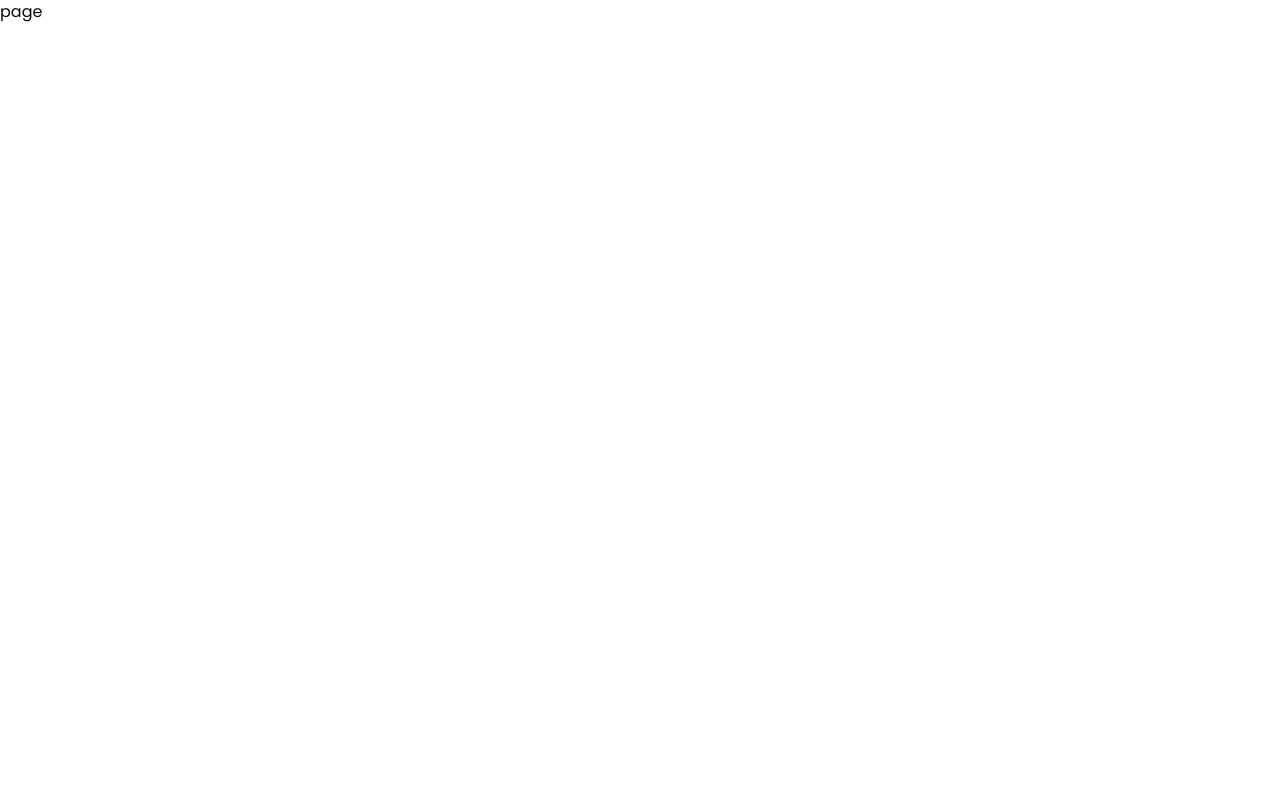
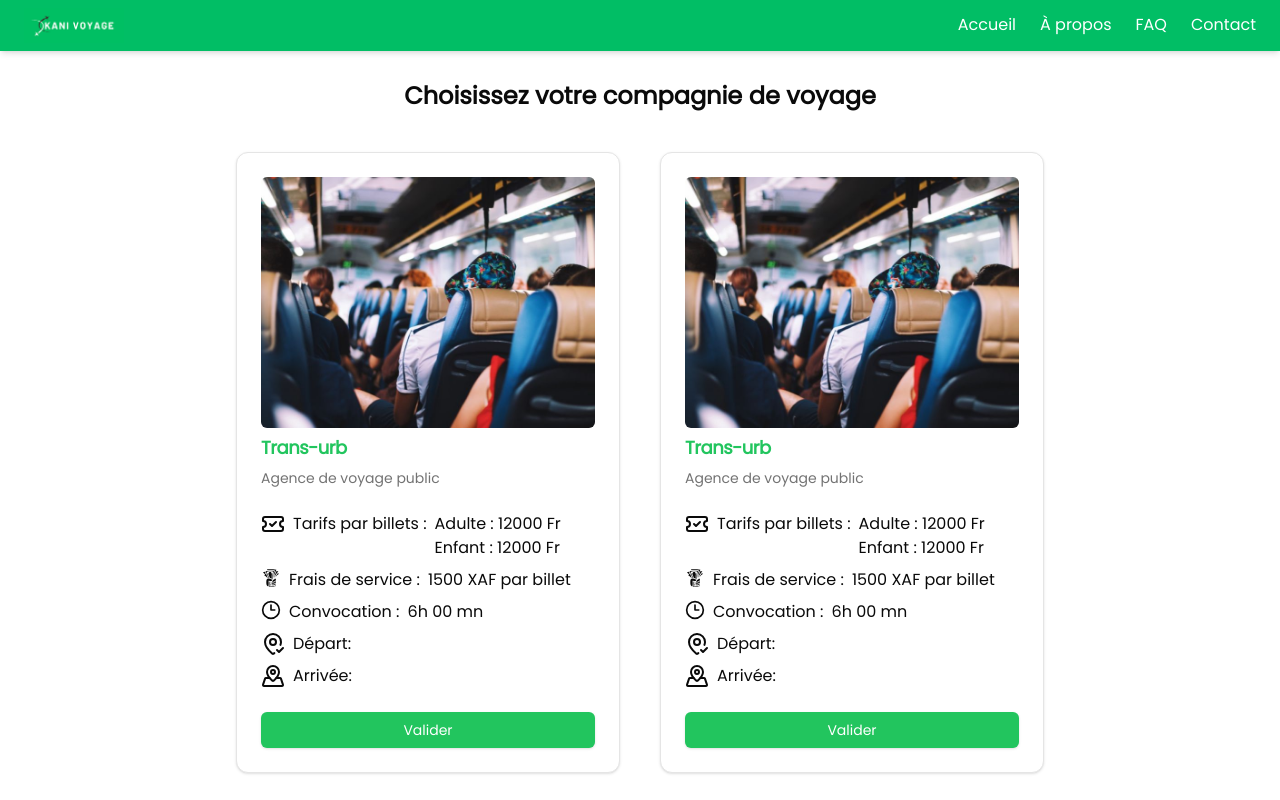
Before and after one commit to Kedesh11/oka, a Next.js app: page /agence in a window 1280 px wide. Shown: the top 800 px of the page. Built offline with nearby package versions, Linux system fonts and the light colour scheme.

Commit message:
card-agence & version-1 formulaire

```diff
--- a/src/app/agence/page.tsx
+++ b/src/app/agence/page.tsx
@@ -1,9 +1,30 @@
-import React from 'react'
+"use client";
+import React from "react";
+import NavBar from "@/components/navBar";
+import CardAgence from "@/components/card-agences/cardAgence";
 
 const page = () => {
   return (
-    <div>page</div>
-  )
-}
+    <div>
+      <NavBar />
+      <div className="py-10">
+        <h1 className="pt-10 text-2xl font-bold text-center">
+          Choisissez votre compagnie de voyage
+        </h1>
+      </div>
+      {/* card agence component */}
+      <section className="flex-col px-5 gap-10 md:flex md:justify-center md:items-center">
+        <div className="flex-col flex justify-between  md:flex-row lg:flex-row xl:flex-row gap-10">
+          <CardAgence />
+          <CardAgence />
+        </div>
+        <div className="flex-col flex justify-between  md:flex-row lg:flex-row xl:flex-row gap-10">
+          <CardAgence />
+          <CardAgence />
+        </div>
+      </section>
+    </div>
+  );
+};
 
-export default page
+export default page;
--- a/src/app/faq/page.tsx
+++ b/src/app/faq/page.tsx
@@ -1,3 +1,4 @@
+"use client";
 import React from "react";
 import Stape from "@/components/stape-form/stape";
 import NavBar from "@/components/navBar";
--- /dev/null
+++ b/src/components/card-agences/cardAgence.tsx
@@ -0,0 +1,101 @@
+"use client";
+import React from "react";
+import NavBar from "@/components/navBar";
+import {
+  Card,
+  CardContent,
+  CardDescription,
+  CardFooter,
+  CardHeader,
+  CardTitle,
+} from "@/components/ui/card";
+import { Button } from "@/components/ui/button";
+import Image from "next/image";
+import { TicketCheck, MapPinCheck, MapPinned } from "lucide-react";
+import { GiTakeMyMoney } from "react-icons/gi";
+import { Clock3 } from "lucide-react";
+
+export default function cardAgence() {
+  return (
+    <div>
+      <section>
+        <div>
+          <div className="w-96">
+            <Card>
+              <CardHeader>
+                <Image
+                  src="/images/car-five.jpeg"
+                  alt="Oka Logo"
+                  width={400}
+                  height={80}
+                  className="cursor-pointer rounded-md"
+                />
+                <CardTitle className="text-green-500 text-lg font-bold">
+                  Trans-urb
+                </CardTitle>
+                <CardDescription>Agence de voyage public </CardDescription>
+              </CardHeader>
+              <CardContent>
+                <div>
+                  <div className="flex gap-2">
+                    <div className="flex gap-2">
+                      <TicketCheck />
+                      <h4>Tarifs par billets :</h4>
+                    </div>
+                    <div>
+                      <p>Adulte : 12000 Fr</p>
+                      <p>Enfant : 12000 Fr</p>
+                    </div>
+                  </div>
+                  {/* Frais de service */}
+                  <div className="">
+                    <div className="flex gap-2 py-2">
+                      <GiTakeMyMoney size={20} />
+                      <div className="flex gap-2">
+                        <p>Frais de service :</p>
+                        <p>1500 XAF par billet</p>
+                      </div>
+                    </div>
+                    <div className="flex gap-2">
+                      <Clock3 size={20} />
+                      <div className="flex gap-2">
+                        <p>Convocation :</p>
+                        <p>
+                          <span>6h 00 mn</span>
+                        </p>
+                      </div>
+                    </div>
+                    <div className="flex gap-2 py-2">
+                      <MapPinCheck />
+                      <div className="flex gap-2">
+                        <p>Départ:</p>
+                        <p>
+                          <span></span>
+                        </p>
+                      </div>
+                    </div>
+                    <div className="flex gap-2 py">
+                      <MapPinned />
+                      <div className="flex gap-2">
+                        <p>Arrivée:</p>
+                        <p>
+                          <span></span>
+                        </p>
+                      </div>
+                    </div>
+                  </div>
+                </div>
+              </CardContent>
+              <CardFooter>
+                <Button className="bg-green-500 text-white w-full">
+                  Valider
+                </Button>
+              </CardFooter>
+            </Card>
+          </div>
+          <div></div>
+        </div>
+      </section>
+    </div>
+  );
+}
```
